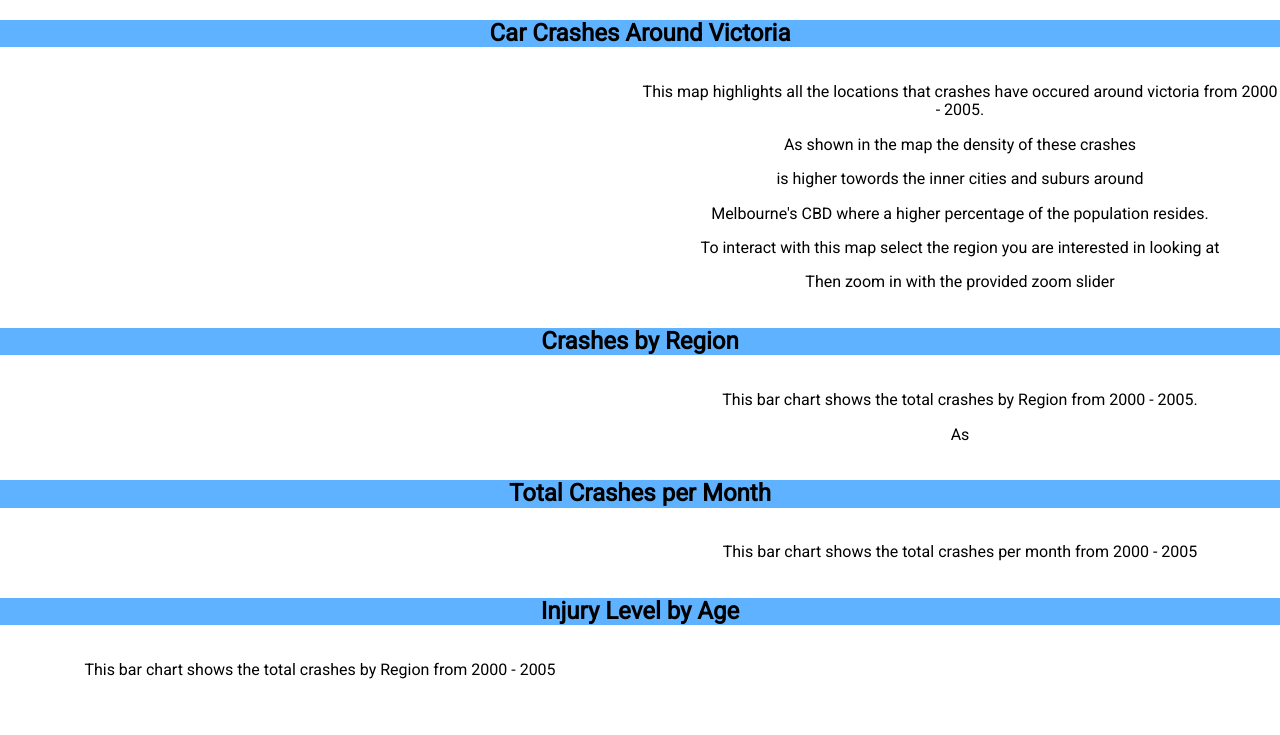
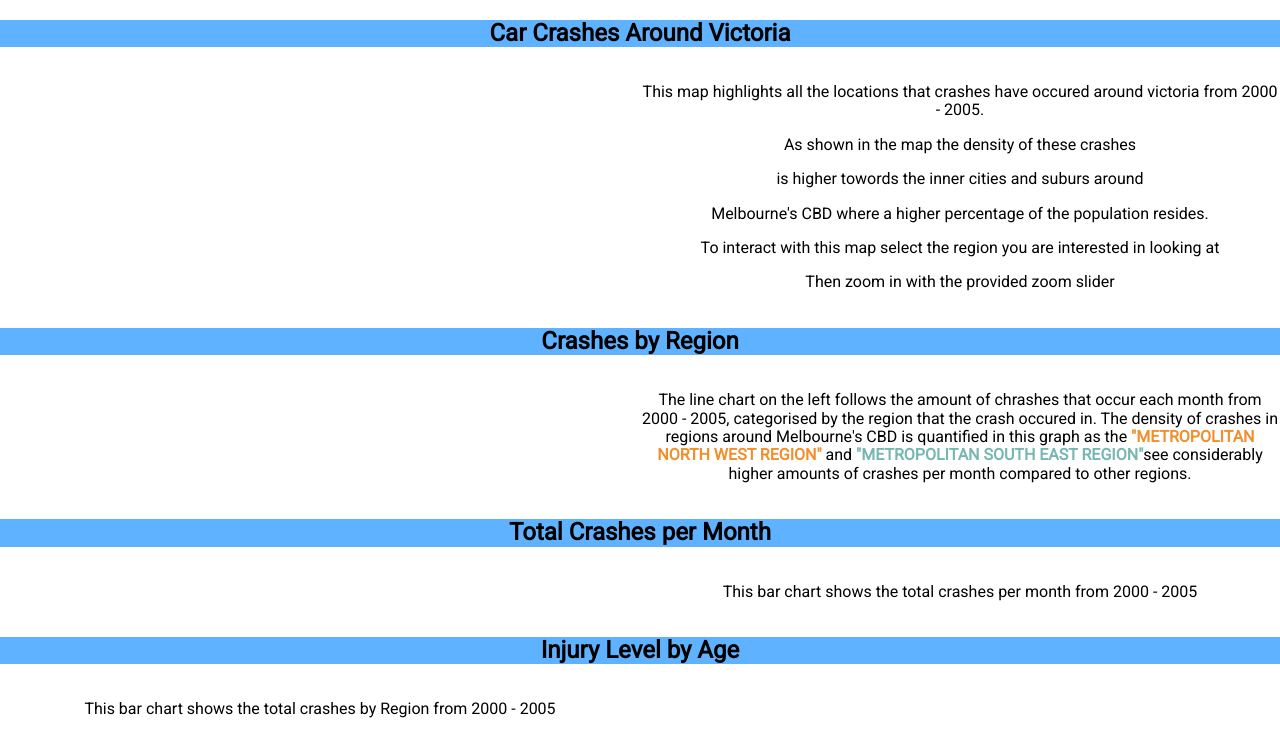
Before and after one commit to edward-wong27/Fit3179_Vis2, a plain HTML site: page index.html in a window 1280 px wide. Shown: the part 80-815 px from the top of the page. Drawn offline with nearby package versions, Linux system fonts and the light colour scheme; a script that the page names is missing.

Commit message:
Update index.html

```diff
--- a/index.html
+++ b/index.html
@@ -82,8 +82,10 @@
   </div>
   <div class = "pure-u-1-2">
 
-    <p>This bar chart shows the total crashes by Region from 2000 - 2005.</p>
-    <p>As </p>
+    <p>The line chart on the left follows the amount of chrashes that occur each month from 2000 - 2005, categorised by the region that the crash occured in.
+      The density of crashes in regions around Melbourne's CBD is quantified in this graph as the <span style = "font-weight:bold; color:rgb(242, 142, 43)">"METROPOLITAN NORTH WEST REGION"</span>
+      and <span style = "font-weight:bold; color:rgb(118, 183, 178)">"METROPOLITAN SOUTH EAST REGION"</span>see considerably higher amounts of crashes per month compared to other regions.
+    </p>
   </div>
  </div>
 
```
